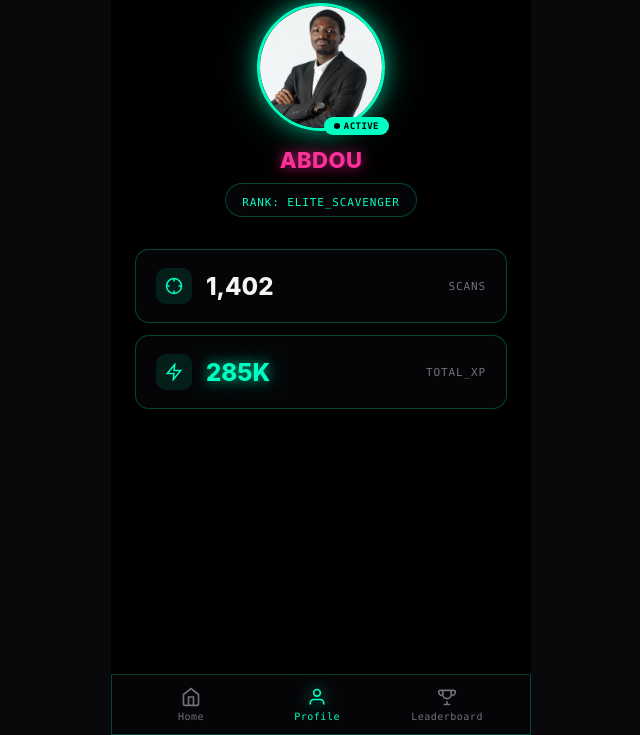
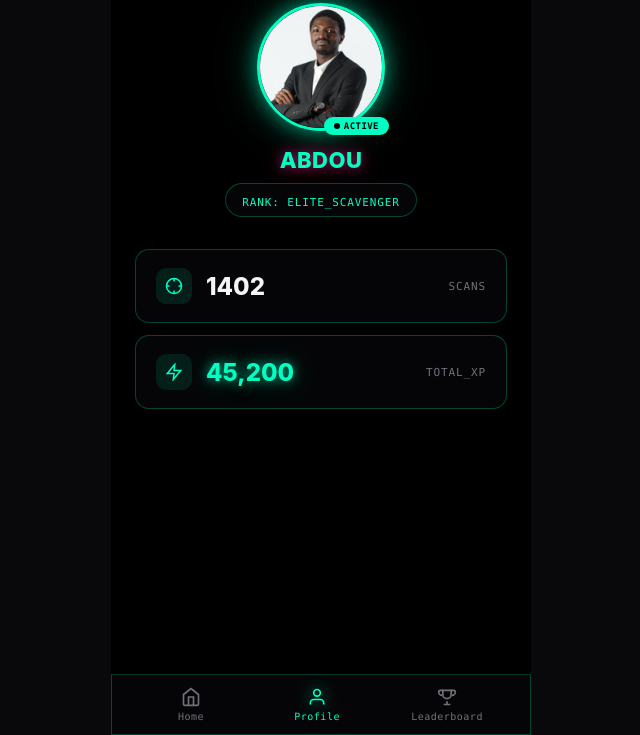
Before and after one commit to aboulilah/huntx-game, a website: page profile.html in a window 1280 px wide. Shown: the part 65-800 px from the top of the page, without its empty margins (319-959 px from the left). Drawn offline with Linux system fonts and the light colour scheme.

Commit message:
Update profile.html

```diff
--- a/profile.html
+++ b/profile.html
@@ -30,7 +30,8 @@
         </div>
       </div>
 
-      <h1 class="glow-text-magenta" style="font-size:22px;font-weight:800;letter-spacing:0.02em;margin-bottom:10px;">ABDOU</h1>
+      <!-- Changed the color to #00ffc2 here -->
+      <h1 class="glow-text-magenta" style="font-size:22px;font-weight:800;letter-spacing:0.02em;margin-bottom:10px;color:#00ffc2;">ABDOU</h1>
 
       <div class="glass" style="padding:6px 16px;border-radius:999px;">
         <span class="mono" style="font-size:11px;letter-spacing:0.08em;color:#00FFC2;">RANK: ELITE_SCAVENGER</span>
@@ -45,7 +46,7 @@
           <div style="width:36px;height:36px;border-radius:10px;background:rgba(0,255,194,0.1);display:flex;align-items:center;justify-content:center;">
             <svg width="18" height="18" viewBox="0 0 24 24" fill="none" stroke="#00FFC2" stroke-width="2"><circle cx="12" cy="12" r="10"/><line x1="22" y1="12" x2="18" y2="12"/><line x1="6" y1="12" x2="2" y2="12"/><line x1="12" y1="6" x2="12" y2="2"/><line x1="12" y1="22" x2="12" y2="18"/></svg>
           </div>
-          <span style="font-size:24px;font-weight:800;color:#f4f4f5;">1,402</span>
+          <span style="font-size:24px;font-weight:800;color:#f4f4f5;">1402</span>
         </div>
         <span class="mono" style="font-size:11px;letter-spacing:0.08em;color:#71717a;">SCANS</span>
       </div>
@@ -55,7 +56,7 @@
           <div style="width:36px;height:36px;border-radius:10px;background:rgba(0,255,194,0.1);display:flex;align-items:center;justify-content:center;">
             <svg width="18" height="18" viewBox="0 0 24 24" fill="none" stroke="#00FFC2" stroke-width="2"><polygon points="13 2 3 14 12 14 11 22 21 10 12 10 13 2"/></svg>
           </div>
-          <span class="glow-text" style="font-size:24px;font-weight:800;color:#00FFC2;">285K</span>
+          <span class="glow-text" style="font-size:24px;font-weight:800;color:#00FFC2;">45,200</span>
         </div>
         <span class="mono" style="font-size:11px;letter-spacing:0.08em;color:#71717a;">TOTAL_XP</span>
       </div>
```
